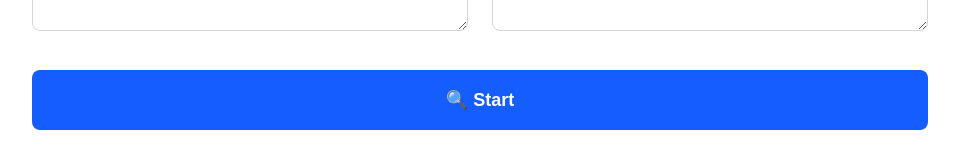
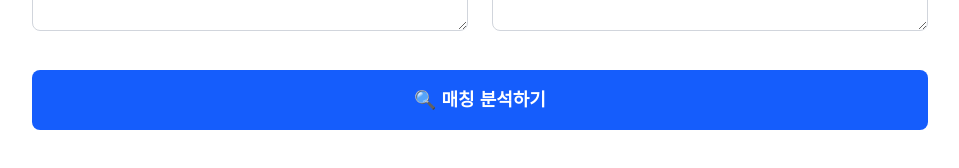
Before and after one commit to sjh001111/jobmatch-frontend, a Next.js app: page / in a window 1280 px wide. Shown: the part 490-658 px from the top of the page, without its empty margins (160-1119 px from the left). Built offline with nearby package versions, Linux system fonts and the light colour scheme.

Commit message:
페이지 수정

```diff
--- a/app/page.tsx
+++ b/app/page.tsx
@@ -1,20 +1,58 @@
+"use client";
+
+import { useState } from "react";
+
 export default function Home() {
+  const [resumeText, setResumeText] = useState("");
+  const [jobText, setJobText] = useState("");
+  const [result, setResult] = useState("");
+
+  const [isLoading, setIsLoading] = useState(false);
+
+const analyzeMatch = async () => {
+  if (!resumeText || !jobText) {
+    setResult('이력서와 채용공고를 모두 입력해주세요!')
+    return
+  }
+
+  setIsLoading(true)
+  setResult('')
+
+  try {
+    const response = await fetch('http://localhost:8000/analyze', {
+      method: 'POST',
+      headers: {
+        'Content-Type': 'application/json',
+      },
+      body: JSON.stringify({
+        resume: resumeText,
+        job_posting: jobText
+      })
+    })
+
+    const data = await response.json()
+    setResult(`매칭 점수: ${data.overall_score}점 - ${data.recommendation}`)
+  } catch (error) {
+    setResult('분석 중 오류가 발생했습니다.')
+  }
+
+  setIsLoading(false)
+}
+
   return (
     <main className="flex min-h-screen flex-col items-center justify-center p-24">
       <div className="max-w-4xl w-full">
-        <h1 className="text-6xl font-bold text-center mb-4">
-          Job Match
-        </h1>
+        <h1 className="text-6xl font-bold text-center mb-4">Job Match</h1>
         <p className="text-xl text-center text-gray-600 mb-12">
           Score job descriptions based on your resume and profile
         </p>
 
         <div className="grid grid-cols-1 md:grid-cols-2 gap-6 mb-8">
           <div>
-            <label className="block text-sm font-medium mb-2">
-              Resume
-            </label>
+            <label className="block text-sm font-medium mb-2">Resume</label>
             <textarea
+              value={resumeText}
+              onChange={(e) => setResumeText(e.target.value)}
               className="w-full h-40 border border-gray-300 rounded-lg p-4"
               placeholder="Enter your resume here..."
             />
@@ -24,15 +62,29 @@ export default function Home() {
               Job Description
             </label>
             <textarea
+              value={jobText}
+              onChange={(e) => setJobText(e.target.value)}
               className="w-full h-40 border border-gray-300 rounded-lg p-4"
               placeholder="Enter the job description here..."
             />
           </div>
         </div>
 
-        <button className="w-full bg-blue-600 hover:bg-blue-700 text-white font-semibold py-4 px-6 rounded-lg text-lg transition duration-200">
-          🔍 Start
+        <button
+          onClick={analyzeMatch}
+          disabled={isLoading}
+          className={`w-full ${
+            isLoading ? "bg-gray-400" : "bg-blue-600 hover:bg-blue-700"
+          } text-white font-semibold py-4 px-6 rounded-lg text-lg transition duration-200`}
+        >
+          {isLoading ? "🔄 분석 중..." : "🔍 매칭 분석하기"}
         </button>
+
+        {result && (
+          <div className="mt-6 p-4 bg-green-100 rounded-lg text-center text-lg font-semibold">
+            {result}
+          </div>
+        )}
       </div>
     </main>
   );
```
